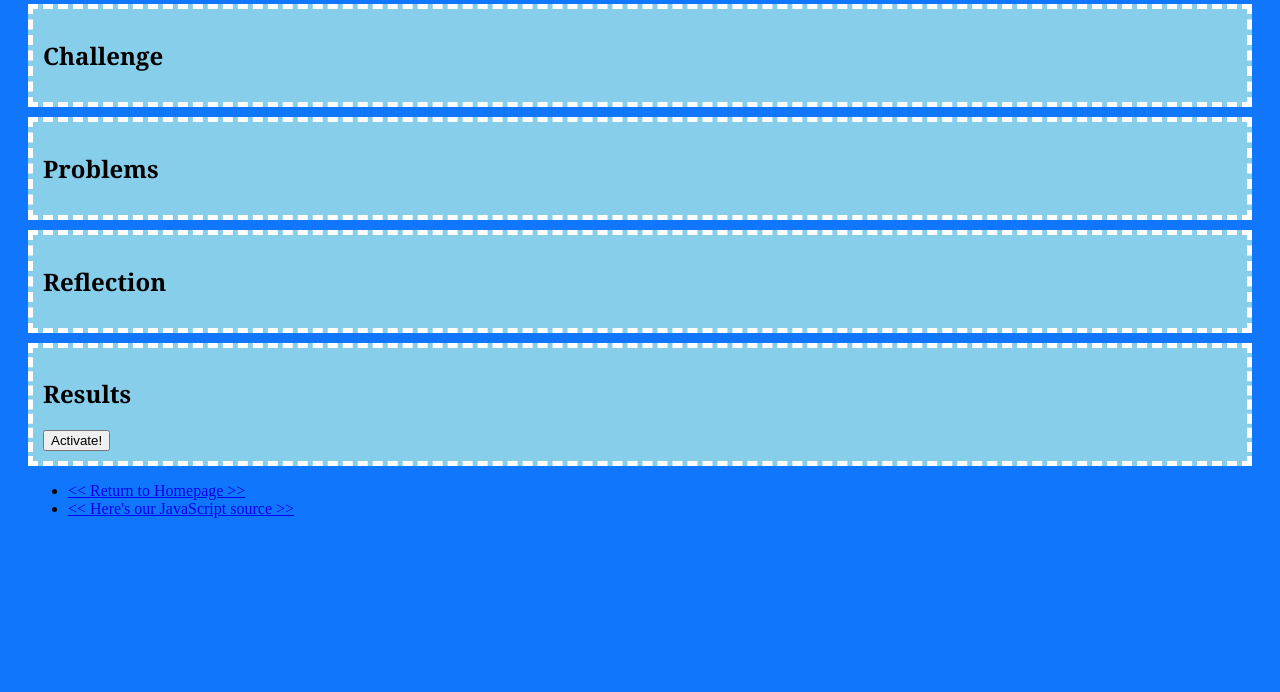
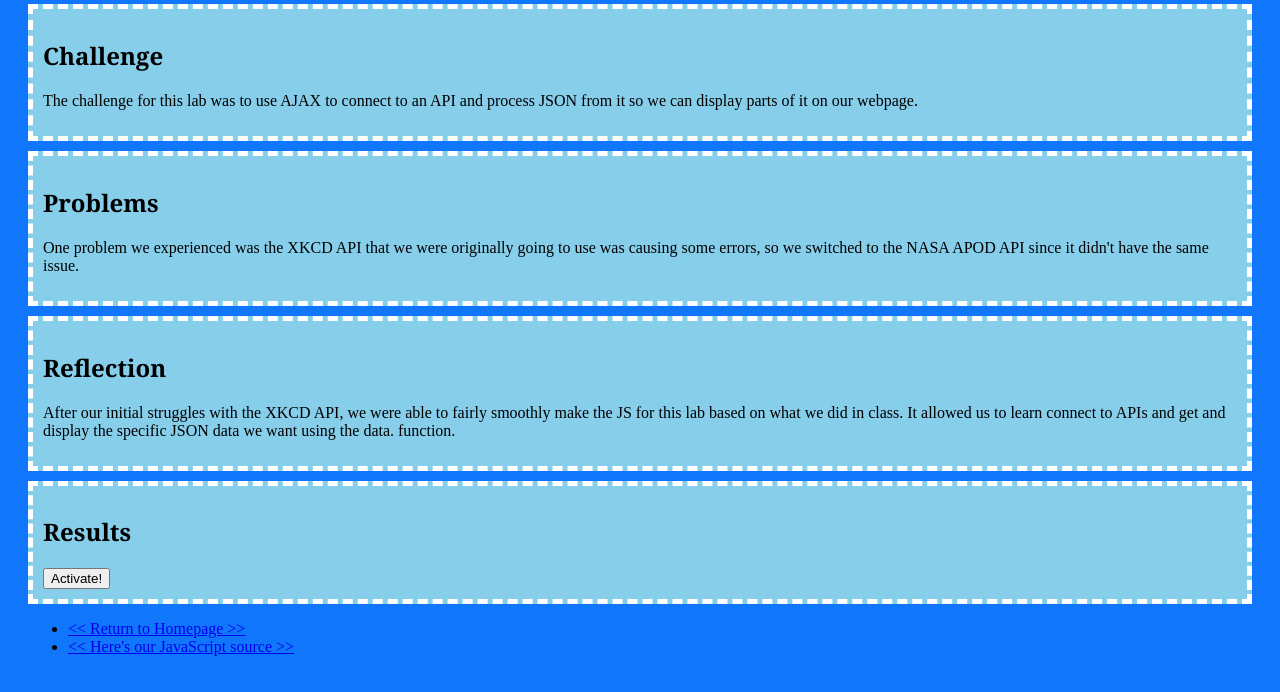
Before and after one commit to BennyBoi365/art101, a plain HTML site: page lab16/index.html in a window 1280 px wide. Shown: the part 112-804 px from the top of the page. Drawn offline with nearby package versions, Linux system fonts and the light colour scheme.

Commit message:
lab16final

```diff
--- a/lab16/css/lab.css
+++ b/lab16/css/lab.css
@@ -0,0 +1,6 @@
+.minor-section {
+    padding: 10px;
+    margin-bottom: 10px;
+    border: dashed 5px white;
+    background-color: skyblue;
+}
--- a/lab16/index.html
+++ b/lab16/index.html
@@ -26,19 +26,25 @@
 			<h1>Lab 16 - JSON and APIs</h1>
 			<div class="minor-section">
 					<h2>Challenge</h2>
-					<p>
+					<p>The challenge for this lab was to use AJAX to connect to an API and process
+						JSON from it so we can display parts of it on our webpage.
 					</p>
 			</div>
 
 			<div class="minor-section">
 					<h2>Problems</h2>
-					<p>
+					<p>One problem we experienced was the XKCD API that we were originally
+						going to use was causing some errors, so we switched to the
+						NASA APOD API since it didn't have the same issue.
 					</p>
 			</div>
 
 			<div class="minor-section">
 					<h2>Reflection</h2>
-					<p>
+					<p>After our initial struggles with the XKCD API, we were able to fairly
+						smoothly make the JS for this lab based on what we did in
+						class. It allowed us to learn connect to APIs and get and
+						display the specific JSON data we want using the data. function.
 					</p>
 			</div>
 
--- a/lab16/js/lab.js
+++ b/lab16/js/lab.js
@@ -15,15 +15,17 @@ let ajaxConfig = {
     contentType: "json", // Payload type
     data: {
         api_key: "JngLcxjqOJEtlSZx3UuNH5ssWCx5movzWT31rjtN", // API token
+        count: 1,
     },
     success: function(data) {
         console.log(data);
-        // Add fields to output
-        $("#output").append("<h2>" + data.title);
-        $("#output").append(`<img src='${data.url}' />`);
-        $("#output").append("<p>" + data.explanation);
+        let record = data[0];
+        // Add title, image, and description to output
+        $("#output").append("<h2>" + record.title);
+        $("#output").append(`<img src='${record.url}' />`);
+        $("#output").append("<p>" + record.explanation);
     },
-    error: function(xhr, status, error) {
+    error: function(xhr, status, error) { // Error handler
         console.log(error);
     }
 };
```
